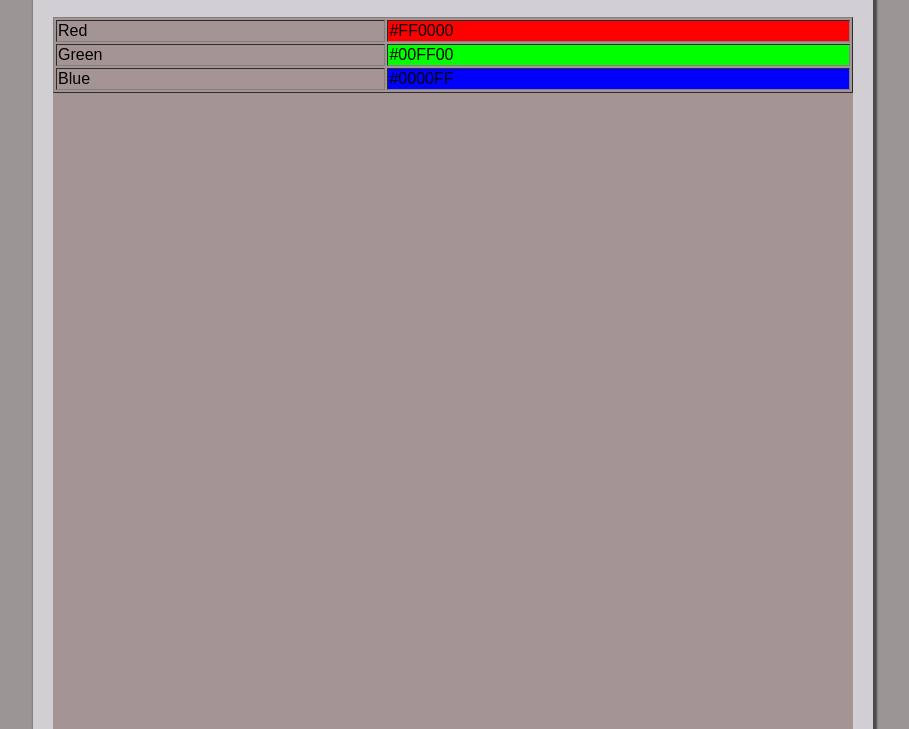
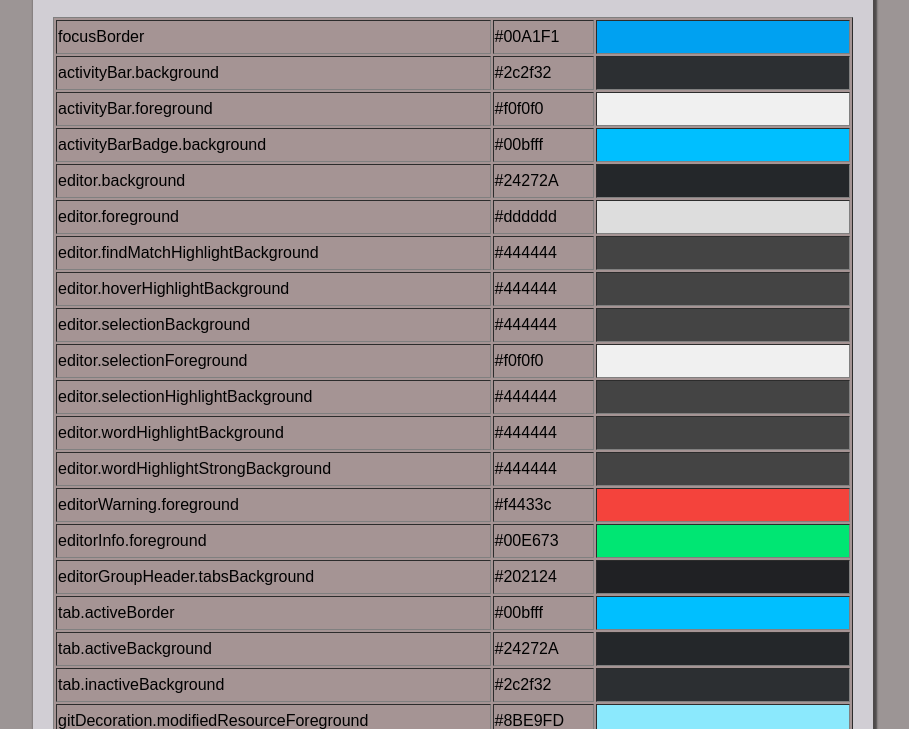
Before and after one commit to eirikgudbrandsen/color-viewer, a plain HTML site: page index.html in a window 1280 px wide. Shown: the part 71-800 px from the top of the page, without its empty margins (187-1096 px from the left). Drawn offline with Linux system fonts and the light colour scheme.

Commit message:
various changes

```diff
--- /dev/null
+++ b/colors.json
@@ -0,0 +1,5 @@
+[
+    { "Red": "#FF0000" },
+    { "Green": "#00FF00" },
+    { "Blue": "#0000FF" }
+]
--- /dev/null
+++ b/darksimple.json
@@ -0,0 +1,44 @@
+{
+    "colors": {
+        "focusBorder": "#00A1F1",
+        "activityBar.background": "#2c2f32",
+        "activityBar.foreground": "#f0f0f0",
+        "activityBarBadge.background": "#00bfff",
+        "editor.background": "#24272A",
+        "editor.foreground": "#dddddd",
+        "editor.findMatchHighlightBackground": "#444444",
+        "editor.hoverHighlightBackground": "#444444",
+        "editor.selectionBackground": "#444444",
+        "editor.selectionForeground": "#f0f0f0",
+        "editor.selectionHighlightBackground": "#444444",
+        "editor.wordHighlightBackground": "#444444",
+        "editor.wordHighlightStrongBackground": "#444444",
+        "editorWarning.foreground": "#f4433c",
+        "editorInfo.foreground": "#00E673",
+        "editorGroupHeader.tabsBackground": "#202124",
+        "tab.activeBorder": "#00bfff",
+        "tab.activeBackground": "#24272A",
+        "tab.inactiveBackground": "#2c2f32",
+        "gitDecoration.modifiedResourceForeground": "#8BE9FD",
+        "gitDecoration.addedResourceForeground": "#00E673",
+        "gitDecoration.deletedResourceForeground": "#FF6347",
+        "sideBar.background": "#202124",
+        "sideBarTitle.foreground": "#f0f0f0",
+        "sideBarSectionHeader.background": "#2c2f32",
+        "list.errorForeground": "#FF6347",
+        "list.warningForeground": "#FF6347",
+        "list.activeSelectionBackground": "#35363a",
+        "list.inactiveSelectionBackground": "#35363a",
+        "list.hoverBackground": "#3D4043",
+        "list.focusAndSelectionOutline": "#00bfff",
+        "minimap.findMatchHighlight": "#00E673",
+        "panelTitle.activeBorder": "#00bfff",
+        "statusBar.background": "#202124",
+        "statusBar.noFolderBackground": "#202124",
+        "terminal.background": "#24272A",
+        "titleBar.activeBackground": "#24272A",
+        "titleBar.inactiveBackground": "#202124",
+        "input.background": "#2c2f32",
+        "editorWidget.background": "#202124"
+      }
+}
--- a/index.html
+++ b/index.html
@@ -26,7 +26,12 @@
 
         <script>
             document.addEventListener('DOMContentLoaded', function() {
-                generateTable();
+                //generateTable();
+                fetch('darksimple.json')
+                .then(response => response.json())
+                .then(data => generateTable(data))
+                .catch(error => console.error('Error fetching colors:', error));
+
             });
         </script>
     </body>
--- a/index.js
+++ b/index.js
@@ -1,44 +1,30 @@
-// Sample JSON data
-const colors = [
-    { "Red": "#FF0000" },
-    { "Green": "#00FF00" },
-    { "Blue": "#0000FF" }
-];
-
-function generateTable() {
-    // Create table element
+function generateTable(data) {
+    const colors = data.colors; // Access the 'colors' object from the fetched data
     const table = document.createElement('table');
     table.style.width = '100%';
     table.setAttribute('border', '1');
 
-    // Iterate over JSON data
-    colors.forEach(color => {
-        // Create a row for each color
+    Object.entries(colors).forEach(([key, value]) => {
         const tr = document.createElement('tr');
 
-        // Extract key (color name) and value (color hex)
-        const key = Object.keys(color)[0];
-        const value = color[key];
+        const tdName = document.createElement('td');
+        tdName.textContent = key;
 
-        // Create cells for key and value
-        const tdKey = document.createElement('td');
-        tdKey.textContent = key;
-        const tdValue = document.createElement('td');
-        tdValue.textContent = value;
-        tdValue.style.backgroundColor = value; // Set background to the color
+        const tdHex = document.createElement('td');
+        tdHex.textContent = value;
 
-        // Append cells to row
-        tr.appendChild(tdKey);
-        tr.appendChild(tdValue);
+        const tdColor = document.createElement('td');
+        tdColor.style.backgroundColor = value;
+        tdColor.style.width = '250px';
+        tdColor.style.height = '30px';
 
-        // Append row to table
+        tr.appendChild(tdName);
+        tr.appendChild(tdHex);
+        tr.appendChild(tdColor);
+
         table.appendChild(tr);
     });
 
-    // Append table to container
     const container = document.getElementById('table-container');
     container.appendChild(table);
 }
-
-// Call the function to generate the table
-//generateTable();
```
